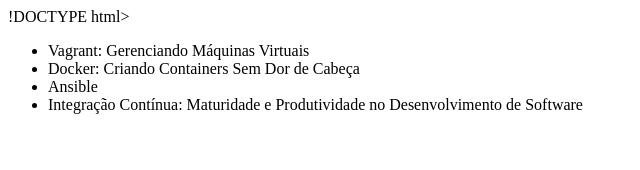
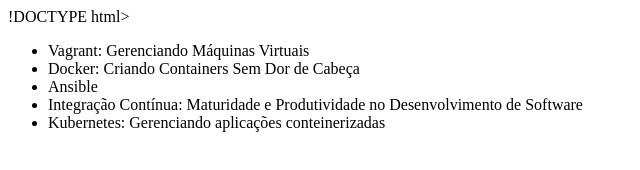
Before and after one commit to FlavioR77/alura-git, a plain HTML site: page index.html in a window 1280 px wide. Shown: the whole page, without its empty margins (0-640 px from the left). Drawn offline with Linux system fonts and the light colour scheme.

Commit message:
Alterando Curso de Kubernetes

```diff
--- a/index.html
+++ b/index.html
@@ -10,6 +10,7 @@
         <li>Docker: Criando Containers Sem Dor de Cabeça</li>
         <li>Ansible</li>
         <li>Integração Contínua: Maturidade e Produtividade no Desenvolvimento de Software</li>
+        <li>Kubernetes: Gerenciando aplicações conteinerizadas</li>
     </ul>
 </body>
 </html>
```
